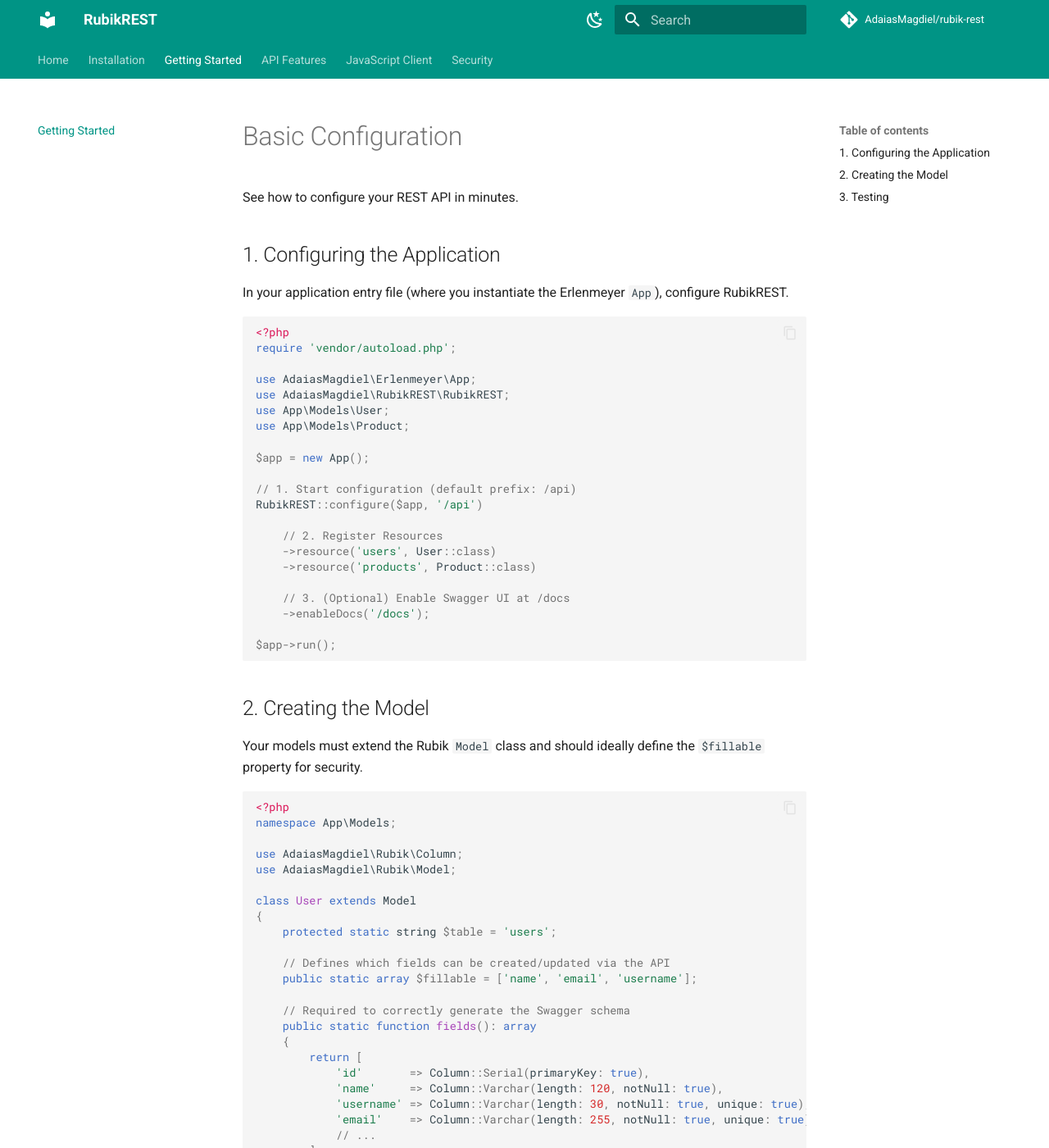
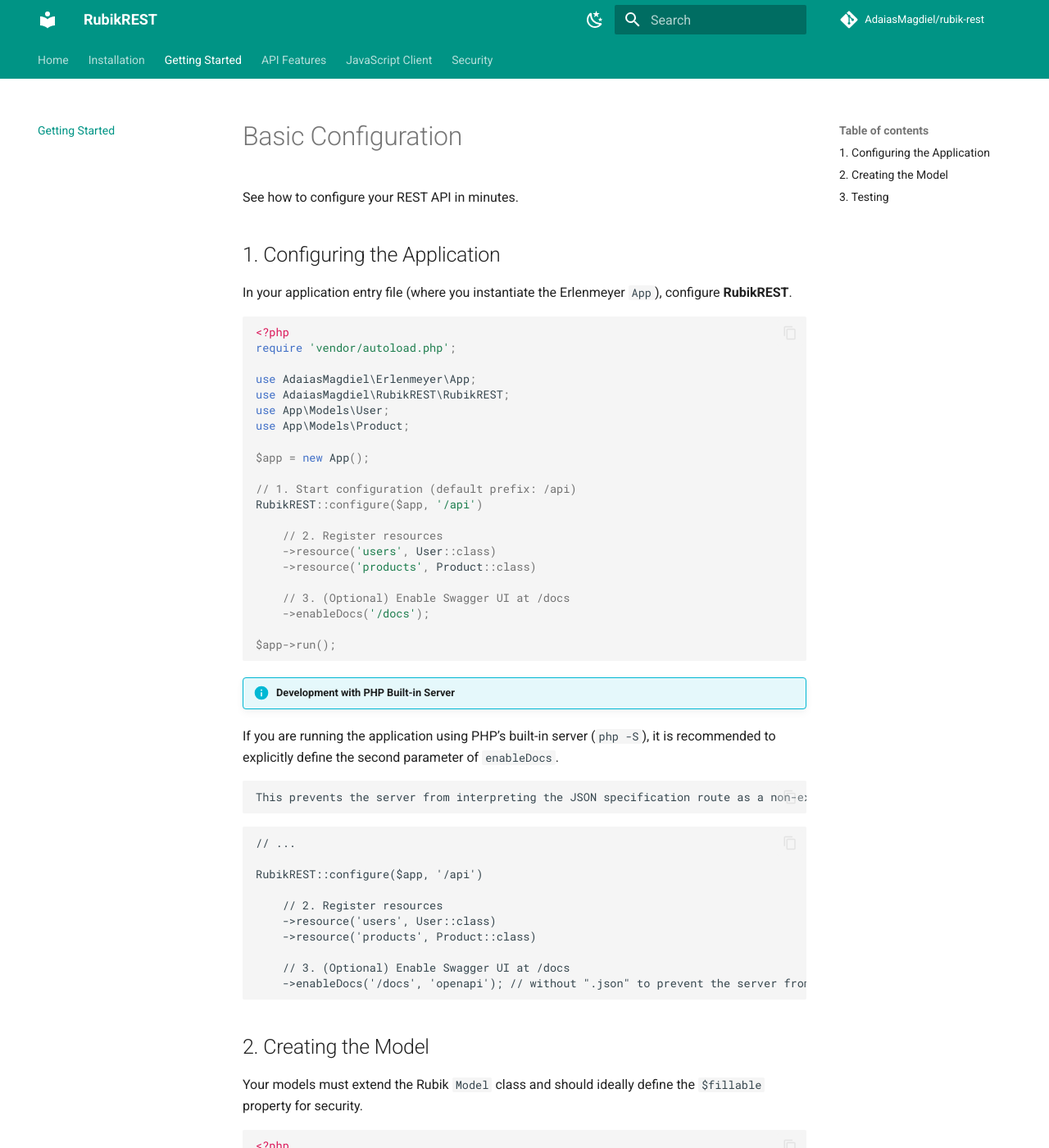
Before and after one commit to AdaiasMagdiel/rubik-rest, an MkDocs documentation site: the page built from docs/quickstart.md, in a window 1280 px wide and 1400 px high. Shown: the whole window at 82% size. Built offline with MkDocs 1.6.1 and Material for MkDocs 9.7.7, drawn with Linux system fonts in a browser that asks for light colours; comment, search, counter and statistics services are not loaded.

Commit message:
chore: update docs - Add production vs development section to docs - Add built-in server note in quickstart docs
BREAKING CHANGE: The RubikREST.js source file has been removed; consumers should use RubikREST.min.js for production.

````diff
--- a/docs/quickstart.md
+++ b/docs/quickstart.md
@@ -4,7 +4,7 @@ See how to configure your REST API in minutes.
 
 ## 1. Configuring the Application
 
-In your application entry file (where you instantiate the Erlenmeyer `App`), configure RubikREST.
+In your application entry file (where you instantiate the Erlenmeyer `App`), configure **RubikREST**.
 
 ```php
 <?php
@@ -20,7 +20,7 @@ $app = new App();
 // 1. Start configuration (default prefix: /api)
 RubikREST::configure($app, '/api')
 
-    // 2. Register Resources
+    // 2. Register resources
     ->resource('users', User::class)
     ->resource('products', Product::class)
 
@@ -28,6 +28,27 @@ RubikREST::configure($app, '/api')
     ->enableDocs('/docs');
 
 $app->run();
+```
+
+!!! info "Development with PHP Built-in Server"
+If you are running the application using PHP’s built-in server (`php -S`), it is recommended to explicitly define the second parameter of `enableDocs`.
+
+```
+This prevents the server from interpreting the JSON specification route as a non-existent static file, which would otherwise result in 404 errors when rendering the Swagger UI.
+```
+
+```php
+// ...
+
+RubikREST::configure($app, '/api')
+
+    // 2. Register resources
+    ->resource('users', User::class)
+    ->resource('products', Product::class)
+
+    // 3. (Optional) Enable Swagger UI at /docs
+    ->enableDocs('/docs', 'openapi'); // without ".json" to prevent the server from looking for a real file
+
 ```
 
 ## 2. Creating the Model
````
Also changed, not shown: RubikREST.js (deleted, +0 -252 lines), docs/js-client.md (+18 -0 lines).
